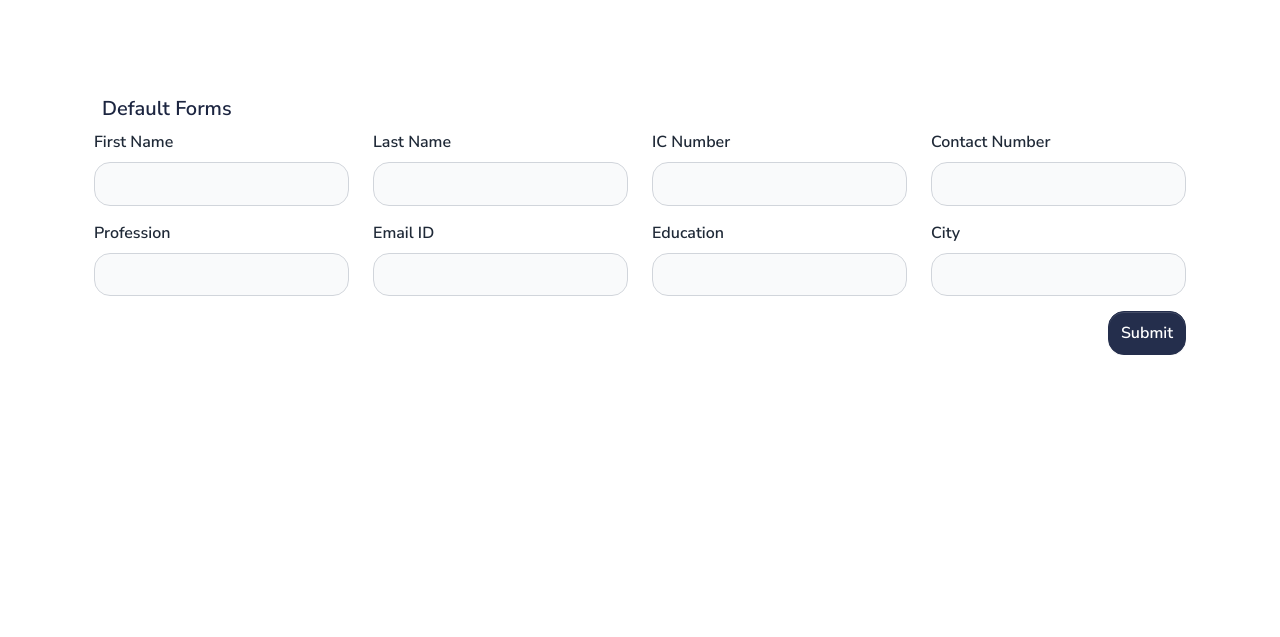
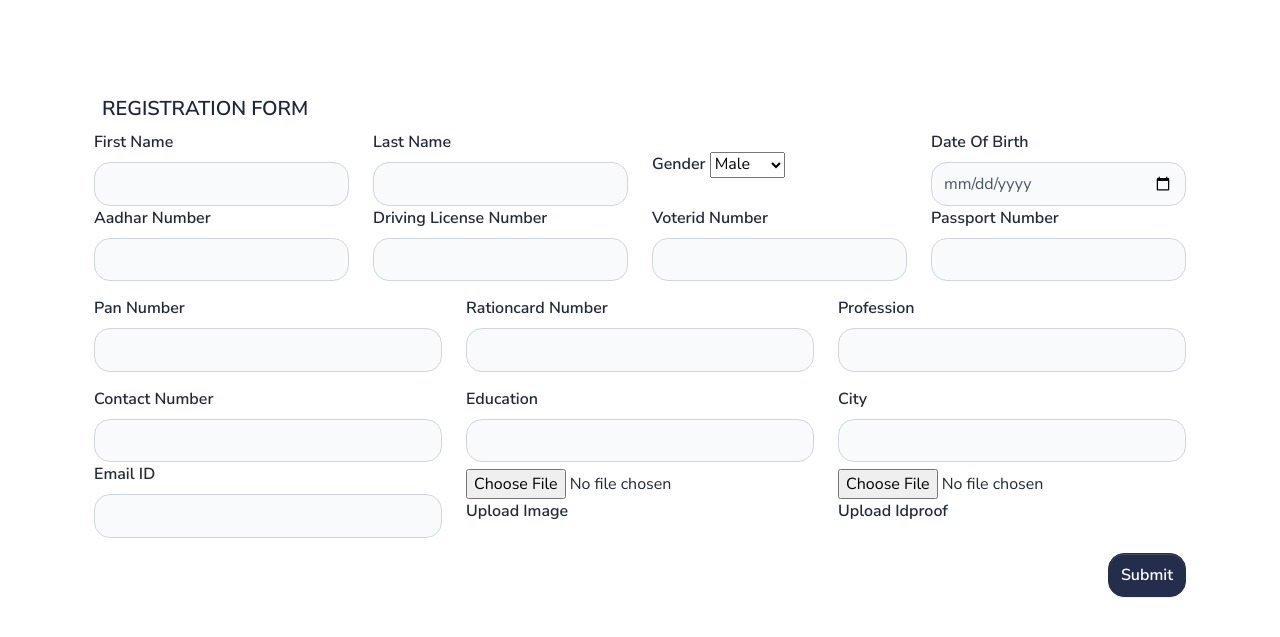
Before and after one commit to victoryuniverse100/djangopixel, a Django app: page /registration/ in a window 1280 px wide. Shown: the top 637 px of the page. Run offline with Django 3.2, Linux system fonts and the light colour scheme; some libraries are stand-ins or nearby versions.

Commit message:
1.Stored database 2.Fix create unique id and upload files.

```diff
--- a/django-pixel-master/django-pixel-master/apps/home/views.py
+++ b/django-pixel-master/django-pixel-master/apps/home/views.py
@@ -10,6 +10,7 @@ from django.shortcuts import render
 from django.template import loader
 from django.urls import reverse
 from django.views.decorators.csrf import csrf_exempt
+from ..home.models import client_data
 
 
 @login_required(login_url="/login/")
@@ -53,8 +54,62 @@ def registration(request):
 @csrf_exempt
 def customer_form(request):
     print (request)
-    email = request.POST.get ( 'fname' )
-    password = request.POST.get ( 'lname' )
-    print ( email )
-    print ( password )
-    return HttpResponse ( "welcome" )
+    fname = request.POST.get ( 'fname' )
+    lname = request.POST.get('lname')
+    dob = request.POST.get('dob')
+    gender = request.POST.get('gender')
+    aadhar_number = request.POST.get('aadhar_number')
+    pan_number = request.POST.get ( 'pan_number' )
+    voter_id = request.POST.get('voter_id')
+    passport_number = request.POST.get('passport_number')
+    drivinglicense_number =request.POST.get('drivinglicense_number')
+    rationcard_number =request.POST.get('rationcard_number')
+    contact_number = request.POST.get('contact_number')
+    profession = request.POST.get('profession')
+    email_id = request.POST.get('email_id')
+    education = request.POST.get('education')
+    city = request.POST.get('city')
+
+
+
+    print (  fname )
+    print ( lname )
+    print (dob)
+    print(gender)
+    print( aadhar_number )
+    print(pan_number)
+    print(voter_id)
+    print(passport_number)
+    print(rationcard_number)
+    print(drivinglicense_number)
+    print(contact_number)
+    print(profession)
+    print(email_id)
+    print(education)
+    print(city)
+
+
+
+
+
+
+    reg_data = client_data (
+    fname = fname,
+    lname = lname,
+    dob = dob,
+    gender =gender,
+    aadhar_number = aadhar_number,
+    pan_number = pan_number,
+    voter_id = voter_id,
+    passport_number = passport_number,
+    rationcard_number =rationcard_number,
+    drivinglicense_number=drivinglicense_number,
+    contact_number = contact_number,
+    profession = profession,
+    email_id = email_id,
+    education = education,
+    city = city,
+
+    )
+    reg_data.save( )
+    return HttpResponse("Submit form successfully")
--- a/django-pixel-master/django-pixel-master/apps/templates/home/registration.html
+++ b/django-pixel-master/django-pixel-master/apps/templates/home/registration.html
@@ -14,14 +14,14 @@
                 <!-- Title -->
                 <div class="row">
                     <div class="col">
-                        <h2 class="h5">Default Forms</h2>
+                        <h3 class="h5">REGISTRATION FORM</h3>
                     </div>
                 </div>
                 <!-- End of Title -->
             </div>
         </div>
         <div class="row">
-<form action="customerFormData" id= "customerForm" method= "POST">{% csrf_token %}
+<form action="/customerFormData/"  method= "POST">{% csrf_token %}
         <!-- Section -->
         <div class="section section-md pt-0" style="padding-bottom:15px !important">
  <div class="container">
@@ -32,20 +32,77 @@
                         <div class="row align-items-center">
                             <div class="col">
                                  <label for="exampleInputEmail6">First Name</label>
-                            <input type="text" class="form-control" name="fname" id="firstname">
+                            <input type="text" class="form-control" name="fname" id="firstname" required>
                             </div>
                             <div class="col">
                                  <label for="exampleInputEmail6">Last Name</label>
-                            <input type="text" class="form-control" name="lname" id="lastname">
+                            <input type="text" class="form-control" name="lname" id="lastname" required>
                             </div>
                             <div class="col">
-                                 <label for="exampleInputEmail6">IC Number</label>
-                            <input type="text" class="form-control" id="exampleInputIC">
+                                <label for="exampleInputEmail6">Gender</label>
+                                <select class="form control" name="gender" id="gender">
+                                  <option>Male</option>
+                                  <option>Female</option>
+                                </select>
+                            </div>
+
+                            <div class="col">
+                                 <label for="exampleInputEmail6">Date Of Birth</label>
+                            <input type="date" class="form-control" name="dob" id="DOB" required>
+                            </div>
+                            </div>
+                       </div>
+                    </div>
+     </div>
+             <div class="section pt-0" style="padding-bottom:15px !important">
+<div class="container">
+     <div class="row">
+                    <div class="col-12 ">
+
+                        <div class="row align-items-center">
+                           <div class="col">
+                                 <label for="exampleInputEmail6">Aadhar Number</label>
+                            <input type="text" class="form-control" name="aadhar_number" id="aadhar_number" required>
                             </div>
                              <div class="col">
-                                 <label for="exampleInputEmail6">Contact Number</label>
-                            <input type="text" class="form-control" id="exampleInputcontact">
+                                 <label for="exampleInputEmail6">Driving License Number</label>
+                            <input type="text" class="form-control" name="drivinglicense_number" id="drivinglicense_number"required>
                             </div>
+
+                             <div class="col">
+                                 <label for="exampleInputEmail6">Voterid Number</label>
+                            <input type="text" class="form-control" name="voter_id" id="voter_id" required>
+                            </div>
+                            <div class="col">
+                                 <label for="exampleInputEmail6">Passport Number</label>
+                            <input type="text" class="form-control" name="passport_number"id="passport_number" required>
+                            </div>
+                            </div>
+                        </div>
+         </div>
+    </div>
+                 </div>
+             <div class="section pt-0" style="padding-bottom:15px !important">
+<div class="container">
+     <div class="row">
+                    <div class="col-12 ">
+
+                        <div class="row align-items-center">
+
+                            <div class="col">
+                                 <label for="exampleInputEmail6">Pan Number</label>
+                            <input type="text" class="form-control" name="pan_number"id="pan_number">
+                            </div>
+                            <div class="col">
+                                 <label for="exampleInputEmail6">Rationcard Number</label>
+                            <input type="text" class="form-control" name="rationcard_number"id="rationcard_number">
+                            </div>
+
+                            <div class="col">
+                                 <label for="exampleInputEmail6">Profession</label>
+                            <input type="text" class="form-control" name="profession" id="profession" required>
+                            </div>
+
                         </div>
 
                     </div>
@@ -60,24 +117,43 @@
                     <div class="col-12 ">
 
                         <div class="row align-items-center">
+
                             <div class="col">
-                                 <label for="exampleInputEmail6">Profession</label>
-                            <input type="text" class="form-control" id="exampleInputprofession">
-                            </div>
-                            <div class="col">
-                                 <label for="exampleInputEmail6">Email ID</label>
-                            <input type="email" class="form-control" id="exampleInputEmailID">
+                                 <label for="exampleInputEmail6">Contact Number</label>
+                            <input type="text" class="form-control" name="contact_number"id="contact_number" required>
                             </div>
                             <div class="col">
                                  <label for="exampleInputEmail6">Education</label>
-                            <input type="text" class="form-control" id="exampleInputEducation">
+                            <input type="text" class="form-control" name="education" id="education" required>
                             </div>
                              <div class="col">
                                  <label for="exampleInputEmail6">City</label>
-                            <input type="text" class="form-control" id="exampleInputEmail6">
+                            <input type="text" class="form-control" name ="city" id="City" required>
                             </div>
                         </div>
+                    </div>
+     </div>
+</div>
+            <div class="section pt-0" style="padding-bottom:15px !important">
+                <div class="container">
+                    <div class="row">
+                        <div class="col-12 ">
 
+                            <div class="row align-items-center">
+
+                                <div class="col">
+                                 <label for="exampleInputEmail6">Email ID</label>
+                            <input type="email" class="form-control" name="email_id" id="email_id">
+                            </div>
+                                <div class="col">
+                                <input type="file" class="custom-file-input" id="upload_image" required>
+                                <label class="custom-file-label" for="customFile">Upload Image</label>
+                            </div>
+                                <div class="col">
+                                <input type="file" class="custom-file-input" id="upload_idproof" required>
+                                <label class="custom-file-label" for="customFile">Upload Idproof</label>
+                            </div>
+                        </div>
                     </div>
                     </div>
  </div>
@@ -87,6 +163,7 @@
      <div class="row">
                     <div class="col-12 ">
                         <button type="submit" id="submitButton" class="btn btn-primary" style="float:right !important">Submit</button>
+
 
                     </div>
      </div>
--- a/django-pixel-master/django-pixel-master/apps/templates/includes/scripts.html
+++ b/django-pixel-master/django-pixel-master/apps/templates/includes/scripts.html
@@ -11,7 +11,7 @@
 <script src="{{ ASSETS_ROOT }}/vendor/vivus/dist/vivus.min.js"></script>
 <script src="{{ ASSETS_ROOT }}/vendor/vanillajs-datepicker/dist/js/datepicker.min.js"></script>
 <script src="http://code.jquery.com/jquery-1.11.0.min.js"></script>
-<script src="{{ ASSETS_ROOT }}/js/registration.js"></script>
+<!--<script src="{{ ASSETS_ROOT }}/js/registration.js"></script>-->
 
 <script async defer src="https://buttons.github.io/buttons.js"></script>
 
```
Also changed, not shown: django-pixel-master/django-pixel-master/apps/home/models.py (+10 -6 lines), django-pixel-master/django-pixel-master/apps/home/migrations/0001_initial.py (deleted).
